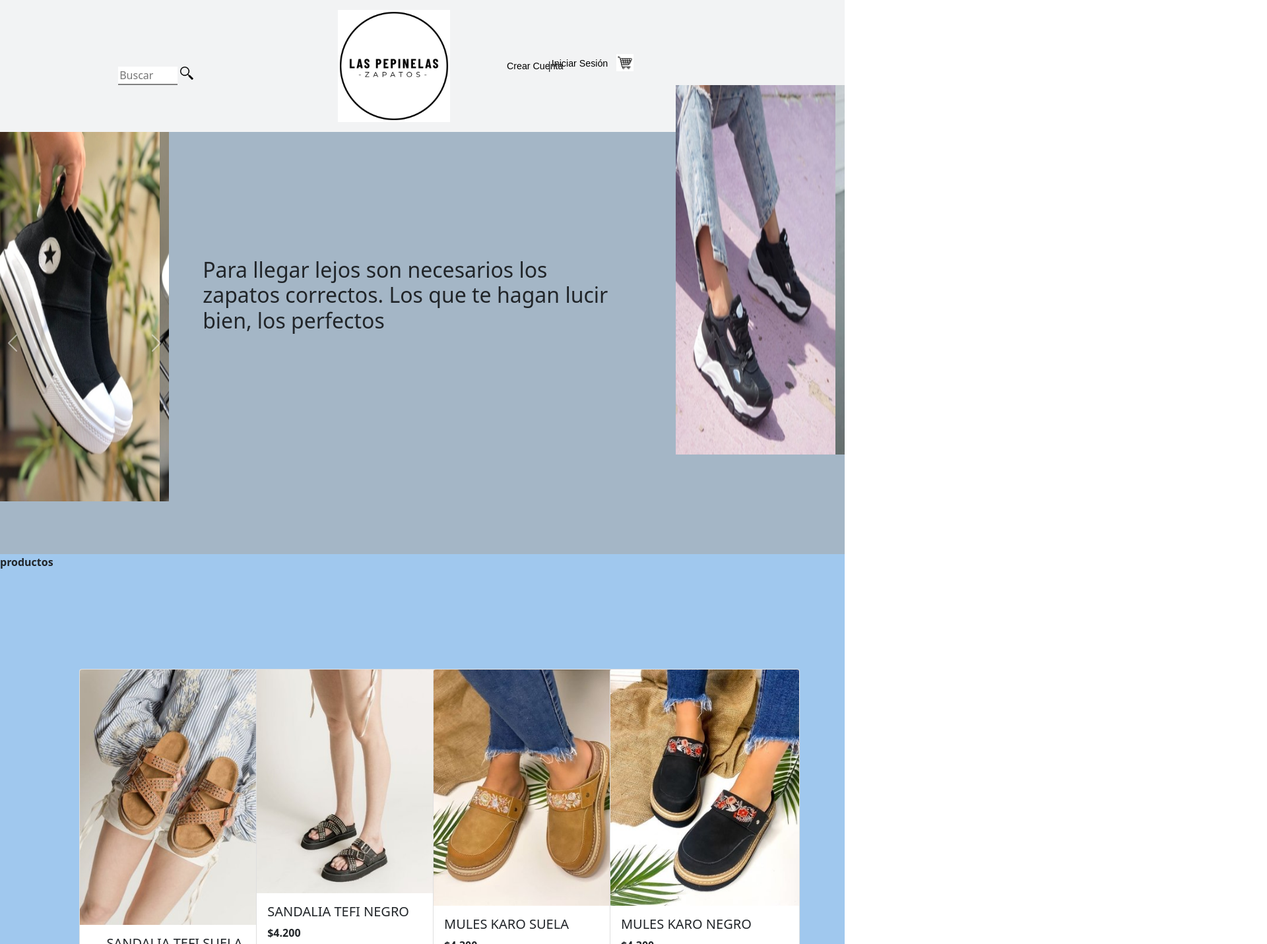
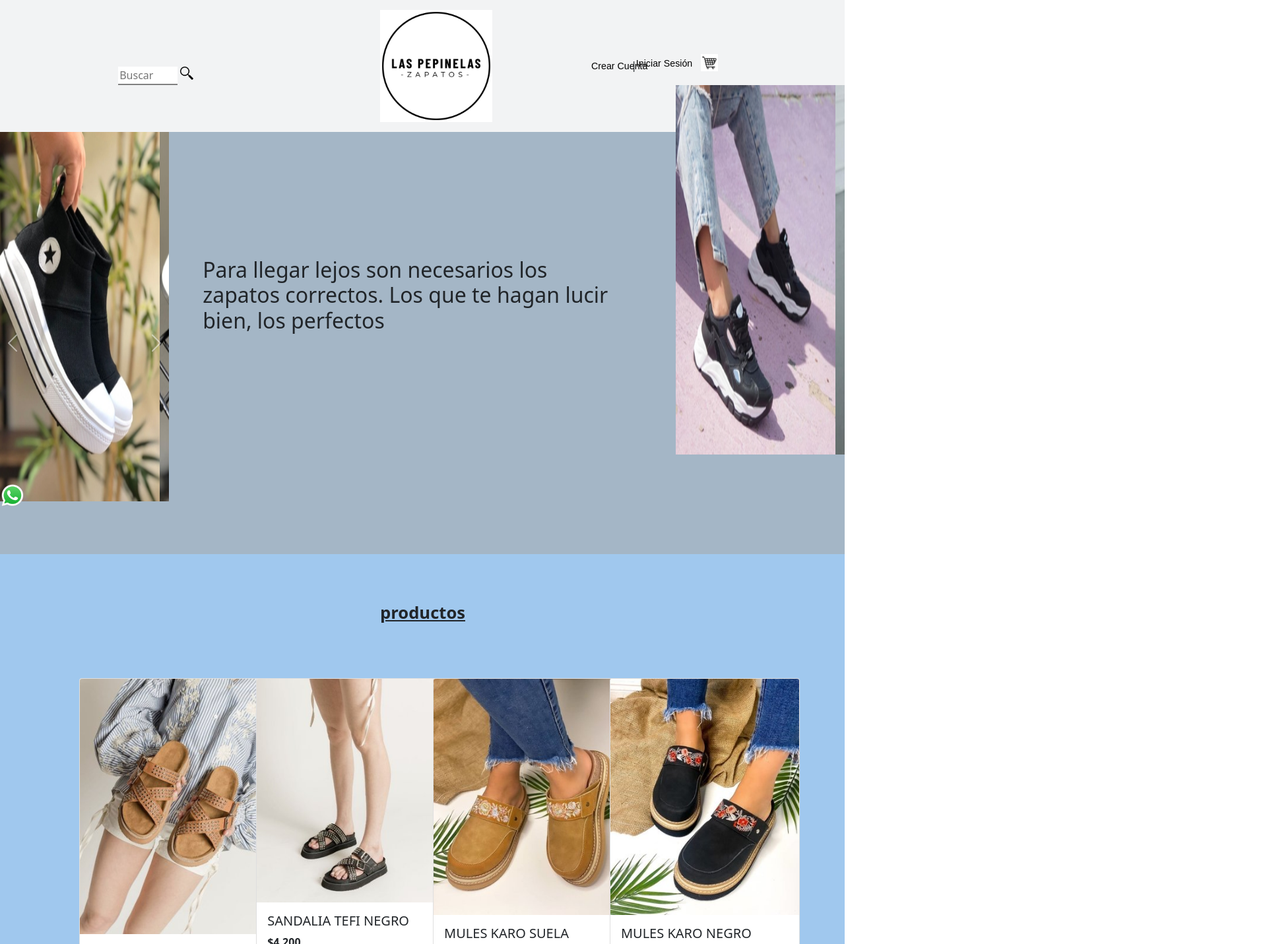
Before and after one commit to leandroRuffolo/TrabajoFinal, a plain HTML site: page index.html in a window 1280 px wide. Shown: the top 1431 px of the page at 66% size, 1920 px wide, since content can reach past the window. Drawn offline with nearby package versions, Linux system fonts and the light colour scheme; a web font is replaced by a local one.

Commit message:
Add files via upload

```diff
--- a/css/Contacto.css
+++ b/css/Contacto.css
@@ -41,11 +41,11 @@ margin-top: 1%;
 }
 .facebook-1{
   text-decoration: none;
-  color: black;
+  color: white;
 }
 .ig-1{
   text-decoration: none;
-  color: black;
+  color: white;
 }
 .logo{
   position: relative;
@@ -57,5 +57,16 @@ margin-top: 1%;
 .imagen-logo{
   position: relative;
   width: 10vw;
-
+  top: 70px;
 }
+.imagen-de-fondo-1{
+  position: relative;
+  width: 25vw;
+  bottom: 400px;
+  left: 72%;
+  height: 40vh;
+}
+body{
+  background-image: url("http://www.solofondos.com/wp-content/uploads/2015/11/21omxpw.jpg");
+  color: white;
+}
--- a/css/CrearCuenta.css
+++ b/css/CrearCuenta.css
@@ -66,8 +66,9 @@ width: 10vw;
 position: relative;
     left: 40%;
     top: 30px;
-    color: gray;
-    text-decoration: none;
+    color: #566573;
+    text-decoration: underline;
+    border-color: #273746;
     font-size: 120%;
     font-family: 'M PLUS Code Latin', sans-serif;
   }
@@ -91,3 +92,7 @@ position: relative;
     font-family: 'Teko', sans-serif;
     font-size: 120%;
 }
+body{
+  background-image: url("https://encrypted-tbn0.gstatic.com/images?q=tbn:ANd9GcS7d4Mq7_05UnZzdjdoj7d-MoVFNTrgM_scyw&usqp=CAU");
+
+}
--- a/css/IniciarSesion.css
+++ b/css/IniciarSesion.css
@@ -83,6 +83,7 @@ border-style: hidden;
   margin: 3%;
   text-decoration: none;
   color: black;
+
 }
 footer b{
   position: relative;
--- a/css/estilos.css
+++ b/css/estilos.css
@@ -31,13 +31,13 @@ input.image_buscar {
 position: relative;
 width: 170px;
 height: 170px;
-left: 40%;
+left: 45%;
 bottom: 30px;
 }
 
 .Registro-Inicio{
 position: relative;
-left: 60%;
+left: 70%;
 bottom: 125px;
 }
 .Registro{
@@ -62,7 +62,7 @@ left: 4.7%;
 }
 header{
   position: relative;
-  left: 0%;
+  right: 0%;
   background-color: #F2F3F4;
   height: 25vh;
 }
@@ -133,5 +133,16 @@ top: 150px;
 section{
   background-color: #A0C8EE;
   height: 180vh;
-
 }
+.producto{
+  position: relative;
+  font-size: 160%;
+  left: 45%;
+  top: 70px;
+  text-decoration: underline;
+}
+.wpp{
+  position: fixed;
+  width: 3vw;
+  bottom: 30px;
+}
```
